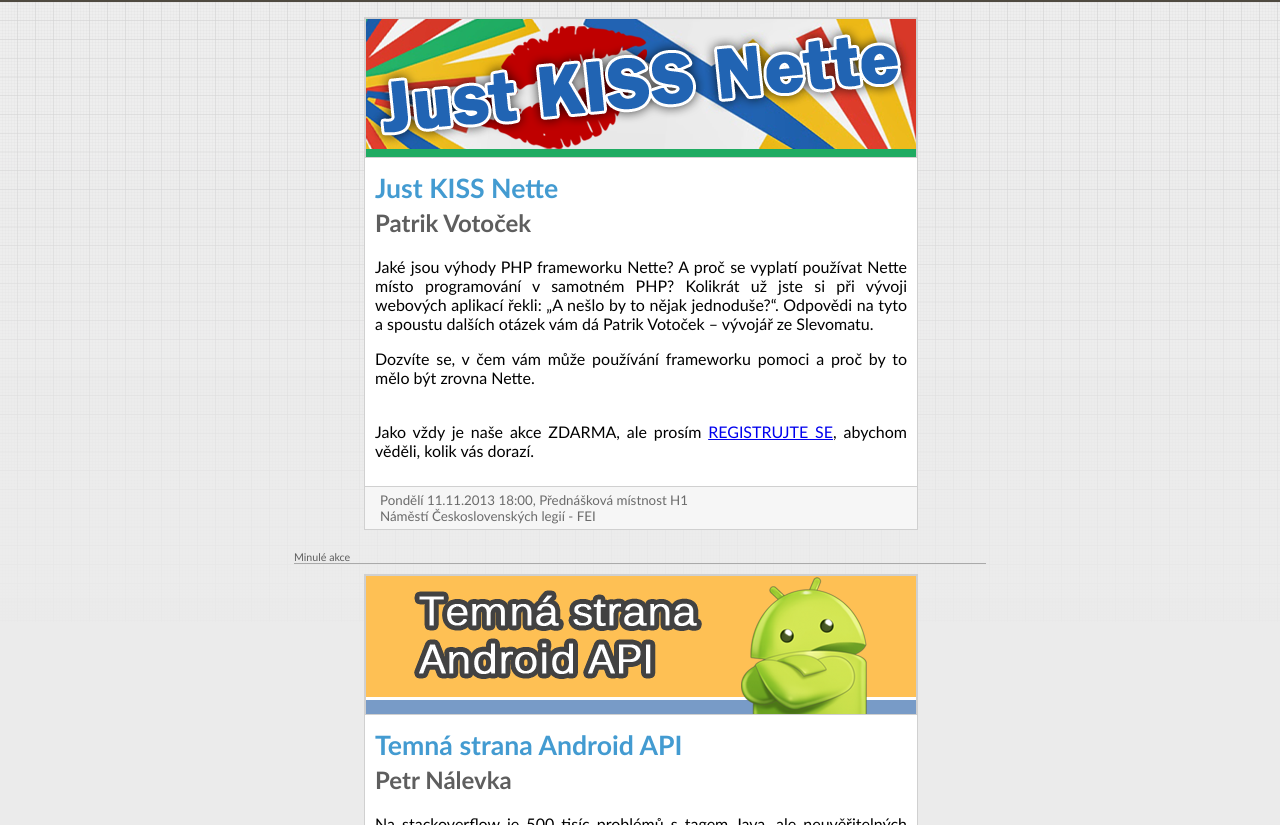
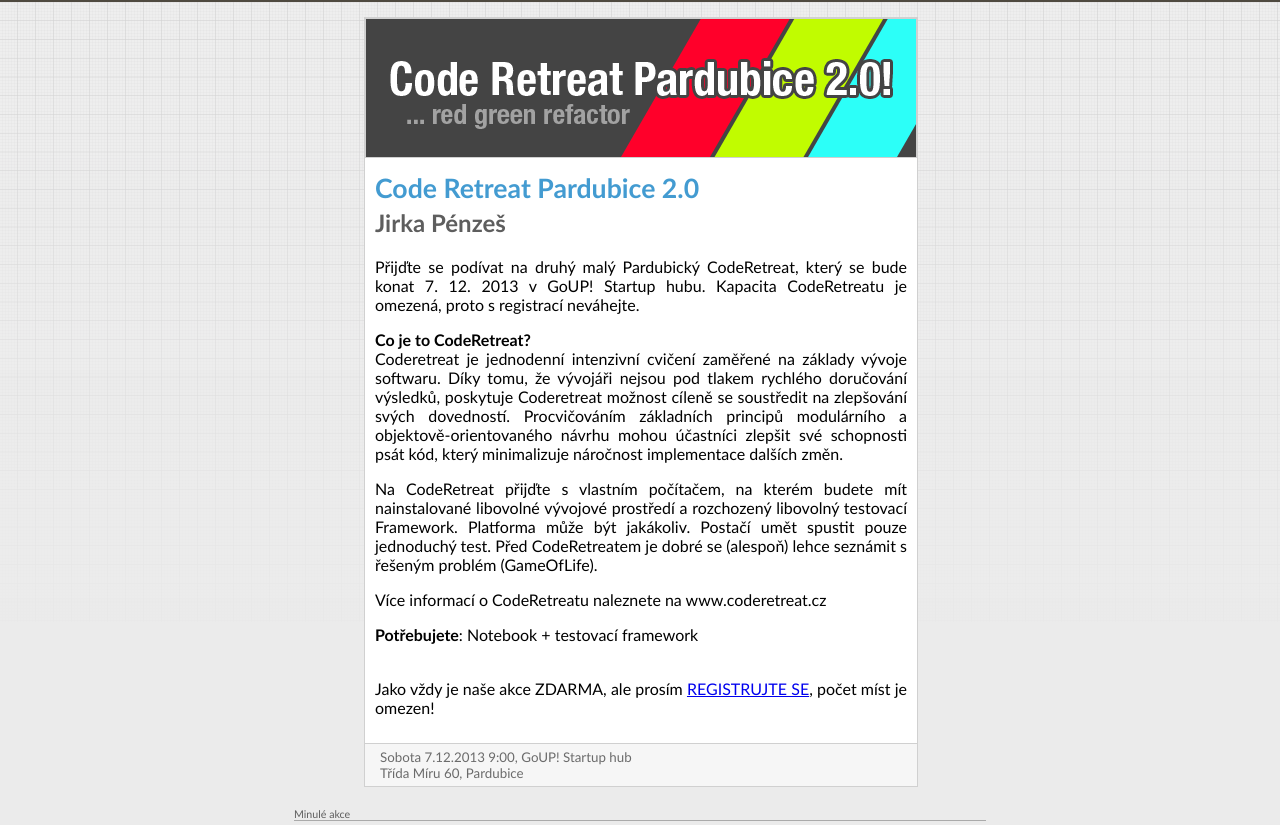
Before and after one commit to GDGPardubice/gdg-pardubice-web, a plain HTML site: page src/index.html in a window 1280 px wide. Shown: the part 198-1023 px from the top of the page. Drawn offline with Linux system fonts and the light colour scheme.

Commit message:
Nette moved to past events Added CodeRetreat 2.0

```diff
--- a/src/index.html
+++ b/src/index.html
@@ -36,6 +36,35 @@
         <div class="container">
             <div class="page">
                 <div class="box">
+                    <img src="content/news/code-retreat2.png" />
+                    <div class="box-info">
+                        <h1><a href="http://www.gug.cz/cs/akce/code-retreat-pardubice-20/terminy/1">Code Retreat Pardubice 2.0</a></h1>
+                        <h2>Jirka Pénzeš</h2>
+                        <p>Přijďte se podívat na druhý malý Pardubický CodeRetreat, který se bude konat 7. 12. 2013 v GoUP! Startup hubu. Kapacita CodeRetreatu je omezená, proto s registrací neváhejte.</p>
+
+                        <p><strong>Co je to CodeRetreat?</strong><br/>
+                        Coderetreat je jednodenní intenzivní cvičení zaměřené na základy vývoje softwaru. Díky tomu, že vývojáři nejsou pod tlakem rychlého doručování výsledků, poskytuje Coderetreat možnost cíleně se soustředit na zlepšování svých dovedností. Procvičováním základních principů modulárního a objektově-orientovaného návrhu mohou účastníci zlepšit své schopnosti psát kód, který minimalizuje náročnost implementace dalších změn.</p>
+
+                        <p>Na CodeRetreat přijďte s vlastním počítačem, na kterém budete mít nainstalované libovolné vývojové prostředí a rozchozený libovolný testovací Framework. Platforma může být jakákoliv. Postačí umět spustit pouze jednoduchý test. Před CodeRetreatem je dobré se (alespoň) lehce seznámit s řešeným problém (GameOfLife).</p>
+                        <p>Více informací o CodeRetreatu naleznete na www.coderetreat.cz</p>
+
+                        <p><strong>Potřebujete</strong>: Notebook + testovací framework</p>
+                        <p>
+                            <br/>
+                           Jako vždy je naše akce ZDARMA, ale prosím <a href="http://gdgpardubice.cz/go/coderetreat">REGISTRUJTE SE</a>, počet míst je omezen!
+                        </p>
+                    </div>
+                    <div class="event">
+                        Sobota 7.12.2013 9:00, GoUP! Startup hub<br />
+                        Třída Míru 60, Pardubice
+                    </div>
+                </div>
+
+                <div class="divider">
+                    Minulé akce
+                </div>
+
+                <div class="box">
                     <img src="content/news/nette.png" />
                     <div class="box-info">
                         <h1><a href="http://www.gug.cz/cs/akce/just-kiss-nette/terminy/1">Just KISS Nette</a></h1>
@@ -55,10 +84,6 @@
                         Pondělí 11.11.2013 18:00, Přednášková místnost H1<br />
                         Náměstí Československých legií - FEI
                     </div>
-                </div>
-
-                <div class="divider">
-                    Minulé akce
                 </div>
 
                 <div class="box">
```
Also changed, not shown: src/content/news/code-retreat2.png (added).
